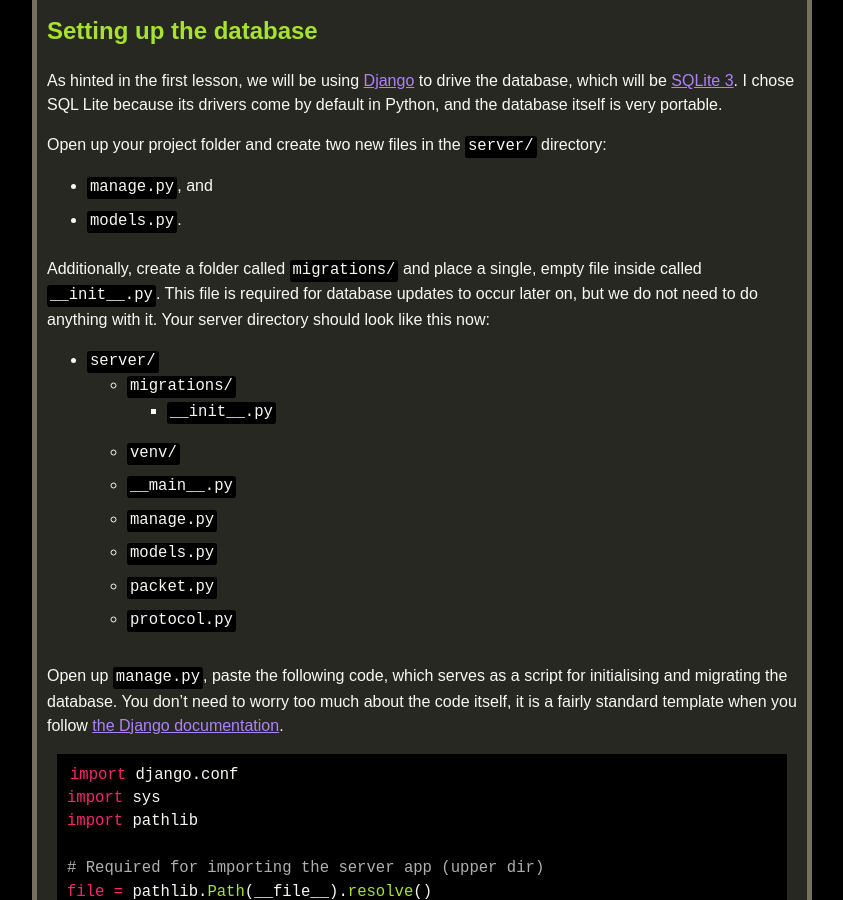
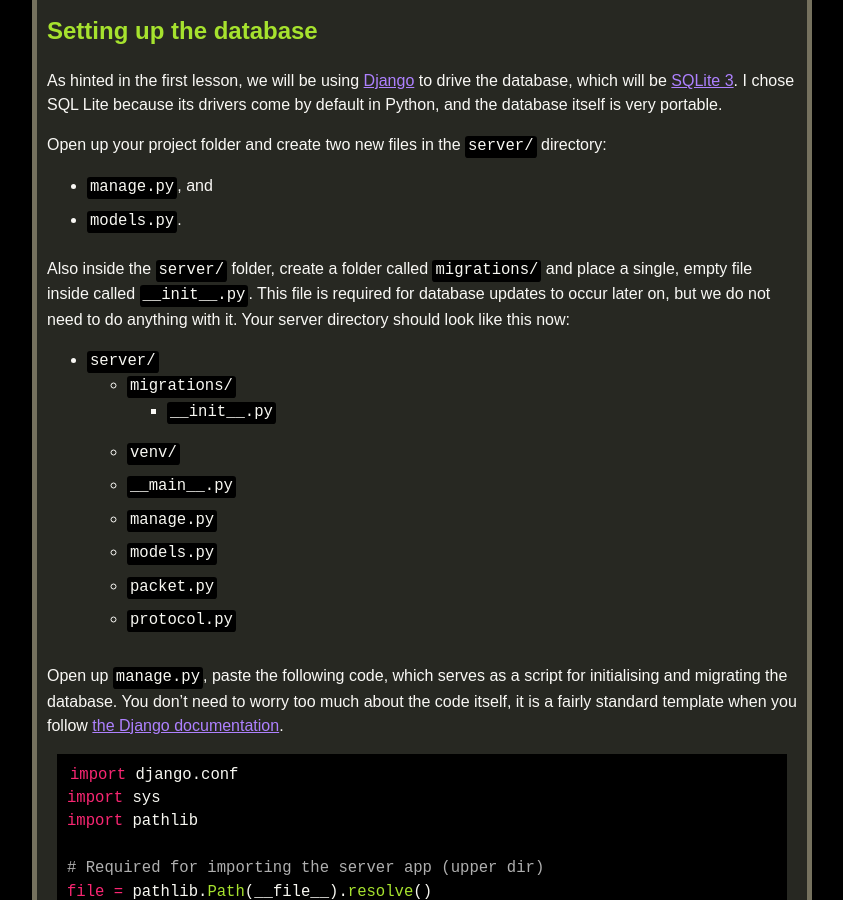
Before and after one commit to tristanbatchler/tbat.me, a Jekyll site: the page built from _posts/2022-11-21-godot-python-mmo-part-2.md, in a window 1280 px wide and 900 px high, scrolled down 1379 px. Shown: the whole window, without its empty margins (218-1061 px from the left). Built offline with Jekyll 4.4.1, drawn with Linux system fonts in a browser that asks for light colours; some web fonts are replaced; a script that is not in the unit is left out.

Commit message:
Clarify point about migrations folder

```diff
--- a/_posts/2022-11-21-godot-python-mmo-part-2.md
+++ b/_posts/2022-11-21-godot-python-mmo-part-2.md
@@ -29,7 +29,7 @@ Open up your project folder and create two new files in the `server/` directory:
 * `manage.py`, and
 * `models.py`.
 
-Additionally, create a folder called `migrations/` and place a single, empty file inside called `__init__.py`. This file is required for database updates to occur later on, but we do not need to do anything with it. Your server directory should look like this now:
+Also inside the `server/` folder, create a folder called `migrations/` and place a single, empty file inside called `__init__.py`. This file is required for database updates to occur later on, but we do not need to do anything with it. Your server directory should look like this now:
 * `server/`
     * `migrations/`
         * `__init__.py`
```
